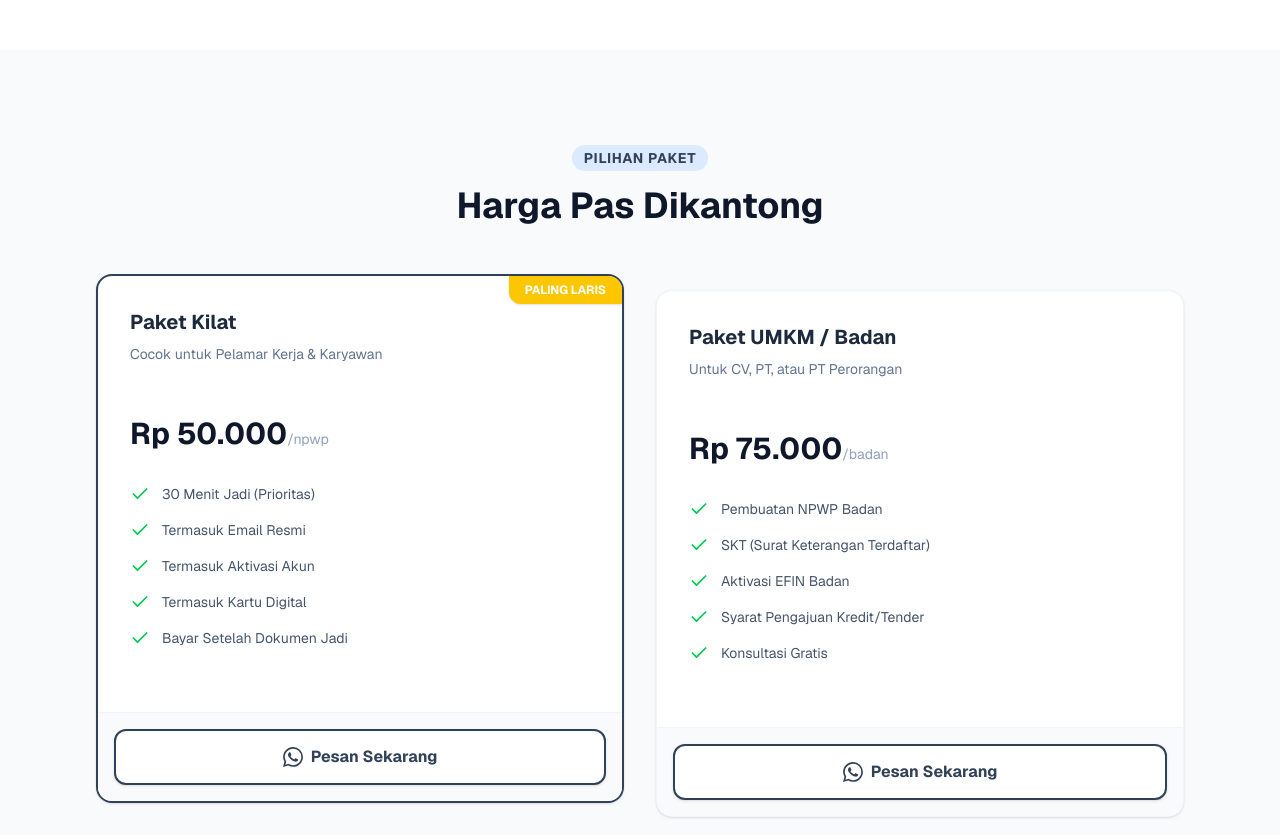
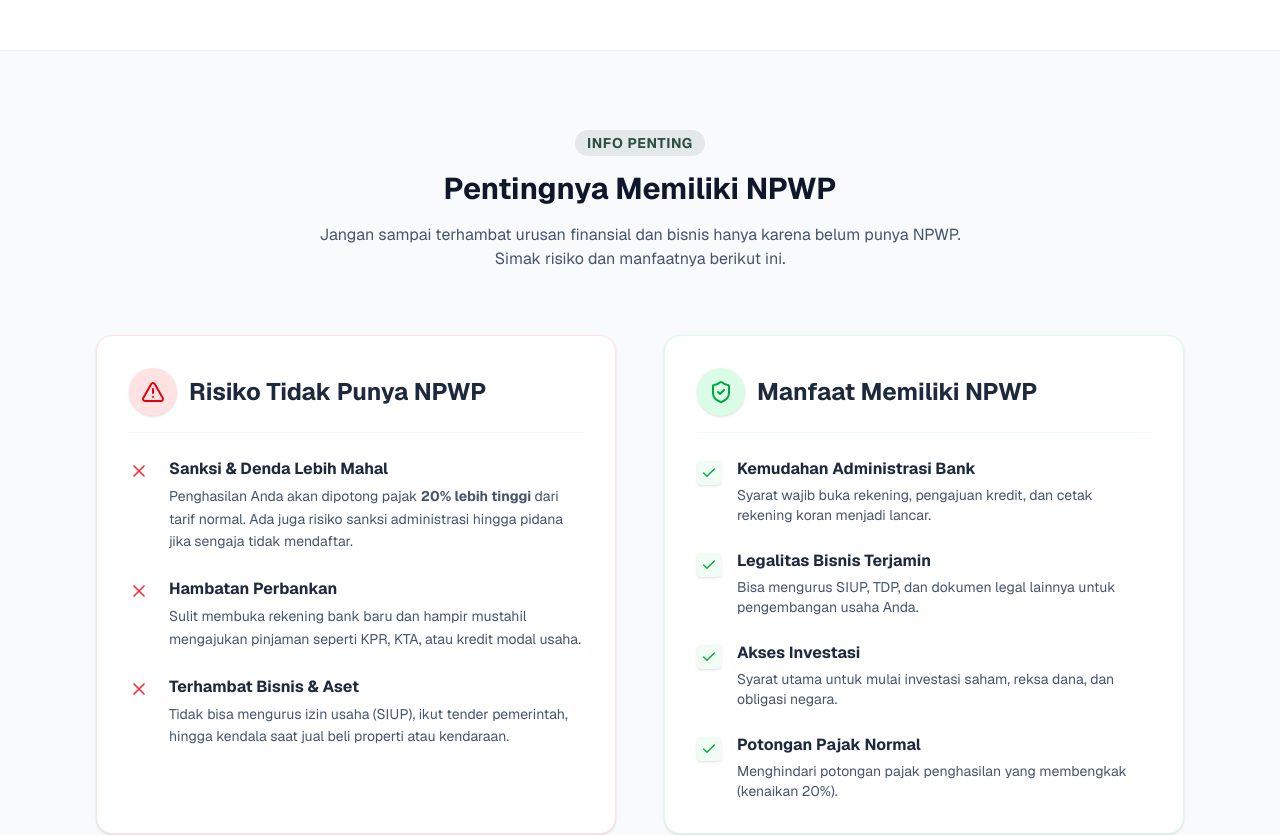
Before and after one commit to mahardikaindra/pajakkoe, a Next.js app: page / in a window 1280 px wide. Shown: the part 1400-2235 px from the top of the page. Built offline with nearby package versions, Linux system fonts and the light colour scheme.

Commit message:
add info penting

```diff
--- a/app/page.tsx
+++ b/app/page.tsx
@@ -22,6 +22,7 @@ import {
   Lock,
   Send,
   MapPin,
+  AlertTriangle,
 } from 'lucide-react';
 
 // --- Data Constants ---
@@ -453,6 +454,100 @@ const App = () => {
         </div>
       </section>
 
+      {/* EDUKASI NPWP (New Section) */}
+      <section className="py-20 bg-slate-50 border-t border-slate-100">
+        <div className="max-w-6xl mx-auto px-4 sm:px-6 lg:px-8">
+          <div className="text-center mb-16">
+            <span className="text-[#2c4f40] font-bold tracking-wider uppercase text-sm bg-[#2c4f40]/10 px-3 py-1 rounded-full">INFO PENTING</span>
+            <h2 className="text-3xl font-bold text-slate-900 mt-4 mb-4">Pentingnya Memiliki NPWP</h2>
+            <p className="text-slate-600 max-w-2xl mx-auto">Jangan sampai terhambat urusan finansial dan bisnis hanya karena belum punya NPWP. Simak risiko dan manfaatnya berikut ini.</p>
+          </div>
+
+          <div className="grid grid-cols-1 lg:grid-cols-2 gap-12">
+            {/* Risiko Section */}
+            <div className="bg-white p-8 rounded-2xl shadow-sm border border-red-100 hover:shadow-md transition">
+                <div className="flex items-center gap-3 mb-6 border-b border-red-50 pb-4">
+                    <div className="p-3 bg-red-100 rounded-full text-red-600 shadow-sm">
+                        <AlertTriangle size={24} />
+                    </div>
+                    <h3 className="text-2xl font-bold text-slate-800">Risiko Tidak Punya NPWP</h3>
+                </div>
+
+                <div className="space-y-6">
+                    <div className="flex gap-4">
+                        <div className="mt-1 min-w-[24px]"><X size={20} className="text-red-500" /></div>
+                        <div>
+                            <h4 className="font-bold text-slate-800 mb-1">Sanksi & Denda Lebih Mahal</h4>
+                            <p className="text-slate-600 text-sm leading-relaxed">
+                                Penghasilan Anda akan dipotong pajak <strong>20% lebih tinggi</strong> dari tarif normal. Ada juga risiko sanksi administrasi hingga pidana jika sengaja tidak mendaftar.
+                            </p>
+                        </div>
+                    </div>
+                    <div className="flex gap-4">
+                        <div className="mt-1 min-w-[24px]"><X size={20} className="text-red-500" /></div>
+                        <div>
+                            <h4 className="font-bold text-slate-800 mb-1">Hambatan Perbankan</h4>
+                            <p className="text-slate-600 text-sm leading-relaxed">
+                                Sulit membuka rekening bank baru dan hampir mustahil mengajukan pinjaman seperti KPR, KTA, atau kredit modal usaha.
+                            </p>
+                        </div>
+                    </div>
+                    <div className="flex gap-4">
+                        <div className="mt-1 min-w-[24px]"><X size={20} className="text-red-500" /></div>
+                        <div>
+                            <h4 className="font-bold text-slate-800 mb-1">Terhambat Bisnis & Aset</h4>
+                            <p className="text-slate-600 text-sm leading-relaxed">
+                                Tidak bisa mengurus izin usaha (SIUP), ikut tender pemerintah, hingga kendala saat jual beli properti atau kendaraan.
+                            </p>
+                        </div>
+                    </div>
+                </div>
+            </div>
+
+            {/* Manfaat Section */}
+            <div className="bg-white p-8 rounded-2xl shadow-sm border border-green-100 hover:shadow-md transition">
+                 <div className="flex items-center gap-3 mb-6 border-b border-green-50 pb-4">
+                    <div className="p-3 bg-green-100 rounded-full text-green-600 shadow-sm">
+                        <ShieldCheck size={24} />
+                    </div>
+                    <h3 className="text-2xl font-bold text-slate-800">Manfaat Memiliki NPWP</h3>
+                </div>
+
+                <ul className="space-y-6">
+                    <li className="flex gap-4">
+                        <div className="mt-1 bg-green-50 p-1 rounded text-green-600 h-fit shadow-sm"><Check size={16}/></div>
+                        <div>
+                            <h4 className="font-bold text-slate-800 mb-1">Kemudahan Administrasi Bank</h4>
+                            <p className="text-slate-600 text-sm">Syarat wajib buka rekening, pengajuan kredit, dan cetak rekening koran menjadi lancar.</p>
+                        </div>
+                    </li>
+                    <li className="flex gap-4">
+                        <div className="mt-1 bg-green-50 p-1 rounded text-green-600 h-fit shadow-sm"><Check size={16}/></div>
+                        <div>
+                            <h4 className="font-bold text-slate-800 mb-1">Legalitas Bisnis Terjamin</h4>
+                            <p className="text-slate-600 text-sm">Bisa mengurus SIUP, TDP, dan dokumen legal lainnya untuk pengembangan usaha Anda.</p>
+                        </div>
+                    </li>
+                    <li className="flex gap-4">
+                        <div className="mt-1 bg-green-50 p-1 rounded text-green-600 h-fit shadow-sm"><Check size={16}/></div>
+                        <div>
+                            <h4 className="font-bold text-slate-800 mb-1">Akses Investasi</h4>
+                            <p className="text-slate-600 text-sm">Syarat utama untuk mulai investasi saham, reksa dana, dan obligasi negara.</p>
+                        </div>
+                    </li>
+                     <li className="flex gap-4">
+                        <div className="mt-1 bg-green-50 p-1 rounded text-green-600 h-fit shadow-sm"><Check size={16}/></div>
+                        <div>
+                            <h4 className="font-bold text-slate-800 mb-1">Potongan Pajak Normal</h4>
+                            <p className="text-slate-600 text-sm">Menghindari potongan pajak penghasilan yang membengkak (kenaikan 20%).</p>
+                        </div>
+                    </li>
+                </ul>
+            </div>
+          </div>
+        </div>
+      </section>
+
       {/* Pricing Section */}
       <section id="paket" className="py-24 bg-slate-50">
         <div className="max-w-6xl mx-auto px-4 sm:px-6 lg:px-8">
@@ -554,8 +649,8 @@ const App = () => {
         <div className="max-w-6xl mx-auto px-4 mt-16 pt-8 border-t border-slate-800 text-sm text-slate-500 flex flex-col md:flex-row justify-between items-center gap-4">
           <p>&copy; {new Date().getFullYear()} Pajak!Koe All rights reserved.</p>
           <div className="flex gap-6 text-white">
-            <a href="https://pajakkoe.co.id/syarat-ketentuan" target="_blank" rel="noopener noreferrer" className="hover:text-brand-blue transition">Syarat & Ketentuan</a>
-            <a href="https://pajakkoe.co.id/kebijakan-privasi" target="_blank" rel="noopener noreferrer" className="hover:text-brand-blue transition">Kebijakan Privasi</a>
+            <a href="https://pajakkoe.co.id/syarat-ketentuan" target="_top" rel="noopener noreferrer" className="hover:text-brand-blue transition">Syarat & Ketentuan</a>
+            <a href="https://pajakkoe.co.id/kebijakan-privasi" target="_top" rel="noopener noreferrer" className="hover:text-brand-blue transition">Kebijakan Privasi</a>
           </div>
         </div>
       </footer>
```
